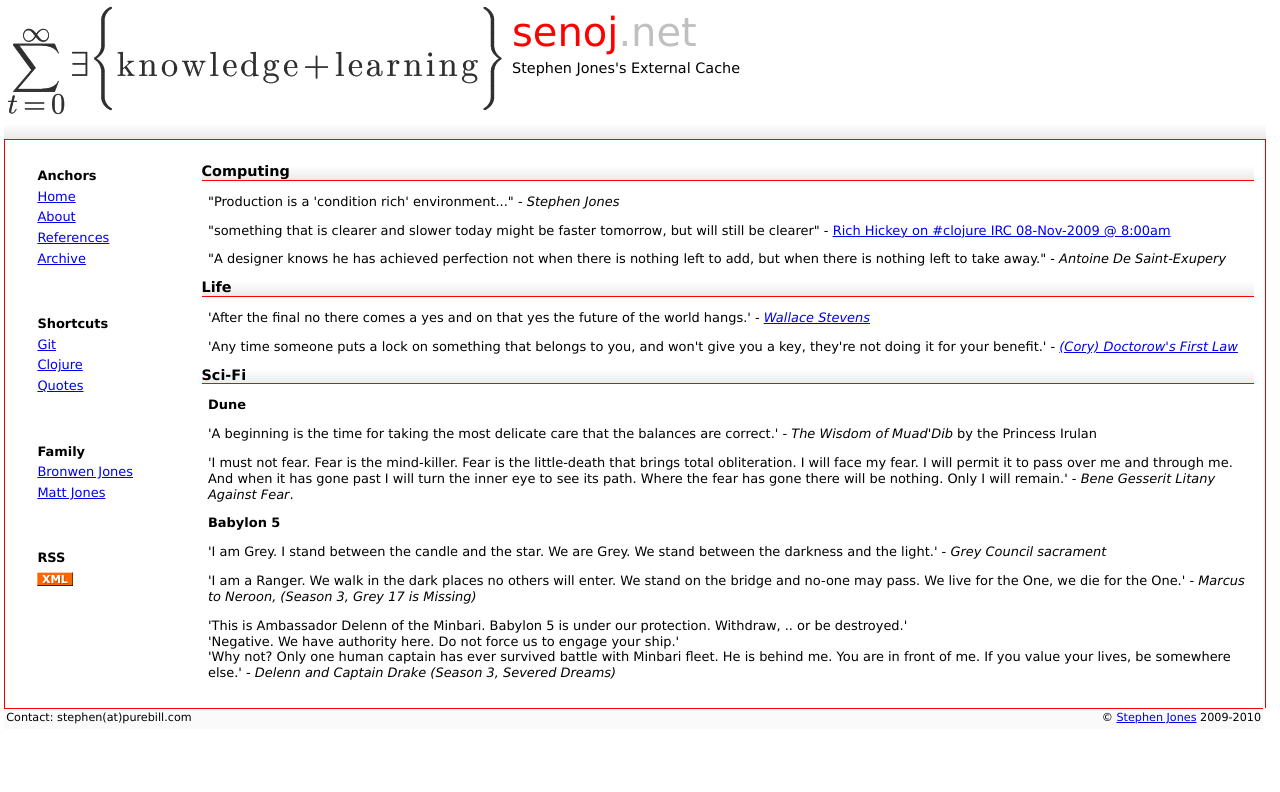
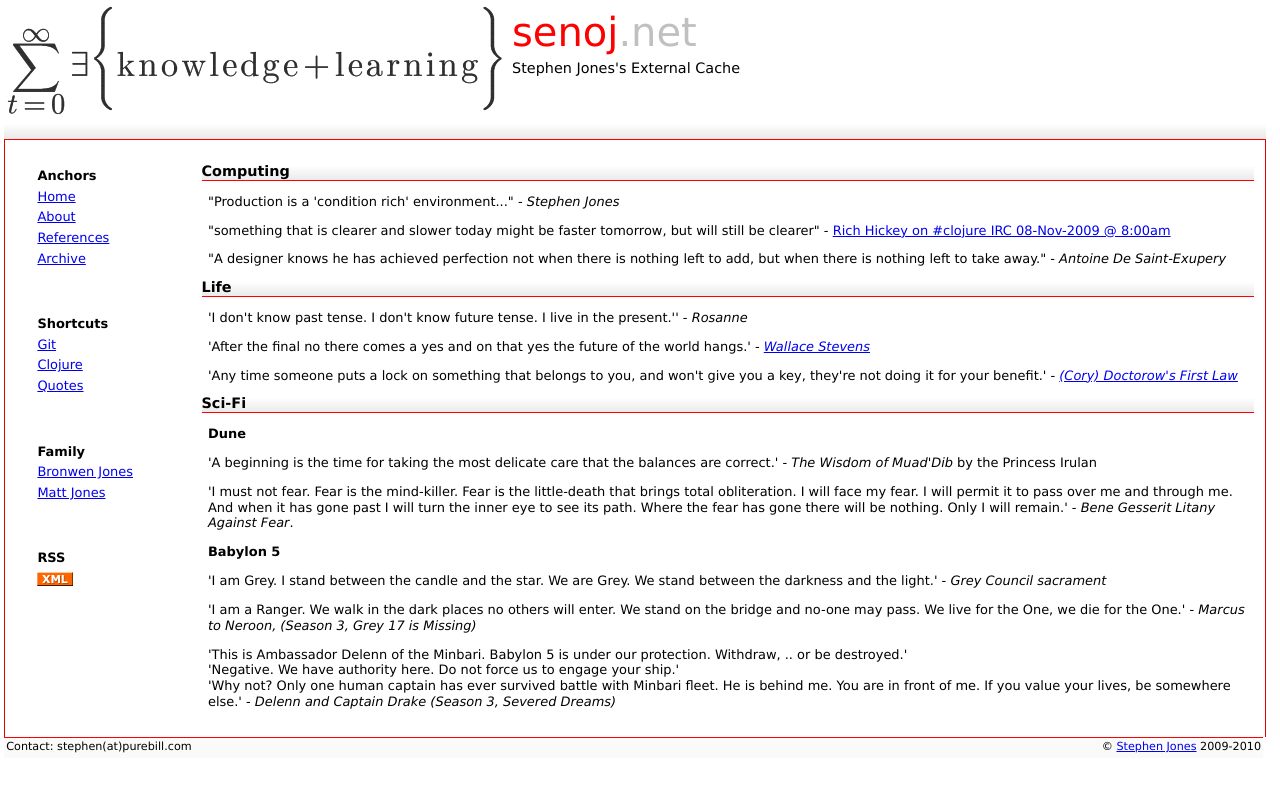
Before and after one commit to stephenjones/stephenjones.github.com, a Jekyll site: the page built from quotes.html, in a window 1280 px wide. Shown: the top 792 px of the page. Built offline with Jekyll 4.4.1, drawn with Linux system fonts in a browser that asks for light colours; Markdown is read by kramdown in place of the engine named in the settings; comment, search, counter and statistics services are not loaded.

Commit message:
added tense quote from Rosanne

```diff
--- a/quotes.html
+++ b/quotes.html
@@ -35,6 +35,8 @@ title: senoj.net | Stephen Jones's Personal Website | Quotes I Like
 
 <h1 class="title">Life</h1>
 
+<p>'I don't know past tense. I don't know future tense. I live in the present.'' - <i>Rosanne</i></p>
+
 <p>'After the final no there comes a yes and on that yes the future of the world hangs.' - <a href="http://en.wikipedia.org/wiki/Wallace_Stevens"><i>Wallace Stevens</i></a></p>
 
 <p>'Any time someone puts a lock on something that belongs to you, and won't give you a key, they're not doing it for your benefit.' - <a href="http://www.craphound.com/"><i>(Cory) Doctorow's First Law</i></a></p>
```
